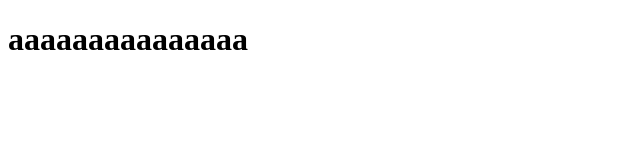
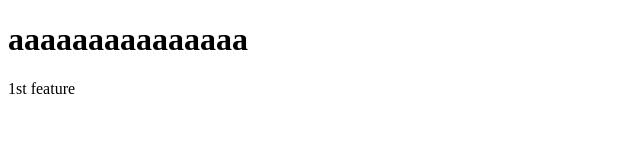
Before and after one commit to Darsha1509/New_repo, a website: page index.html in a window 1280 px wide. Shown: the full height of the page, 0-640 px from the left. Drawn offline with Linux system fonts and the light colour scheme.

Commit message:
1st feature

```diff
--- a/index.html
+++ b/index.html
@@ -5,5 +5,6 @@
 </head>
 <body>
 <h1>aaaaaaaaaaaaaaa</h1>
+<p>1st feature</p>
 </body>
 </html>
```
